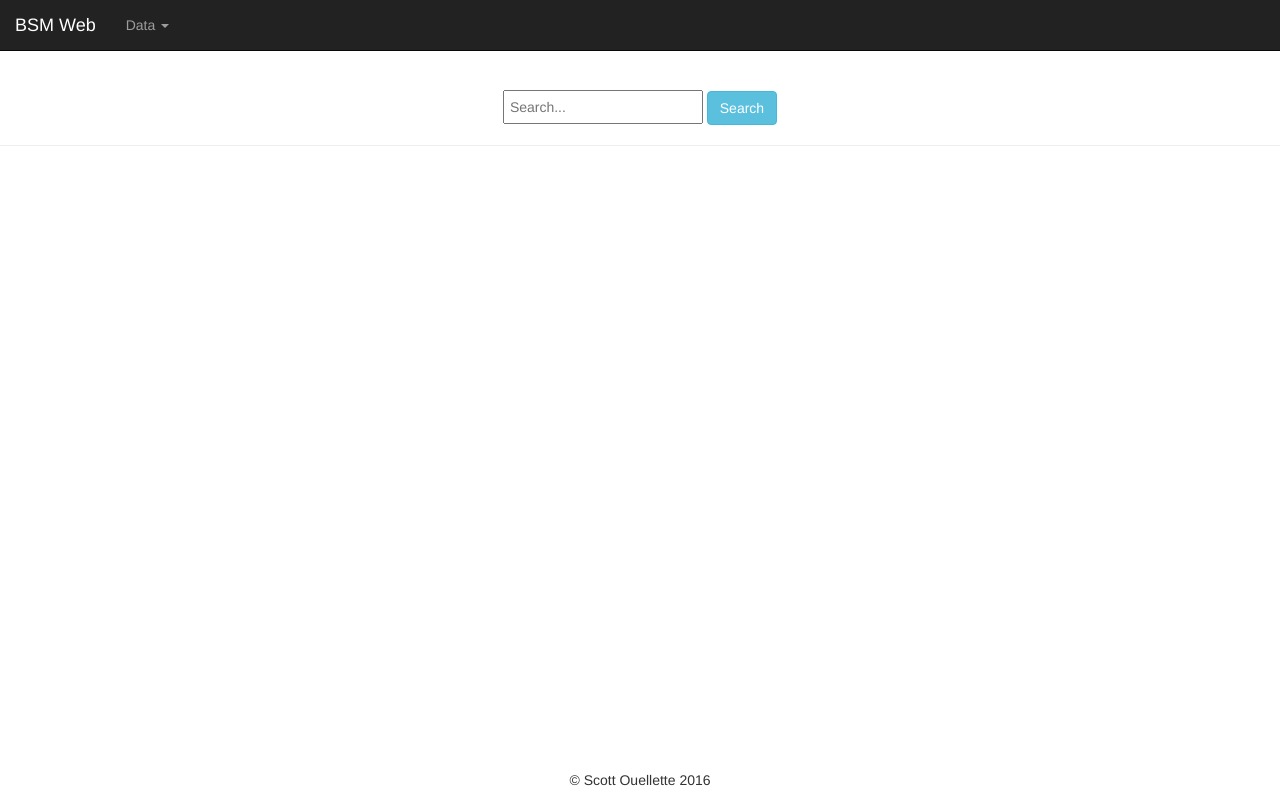
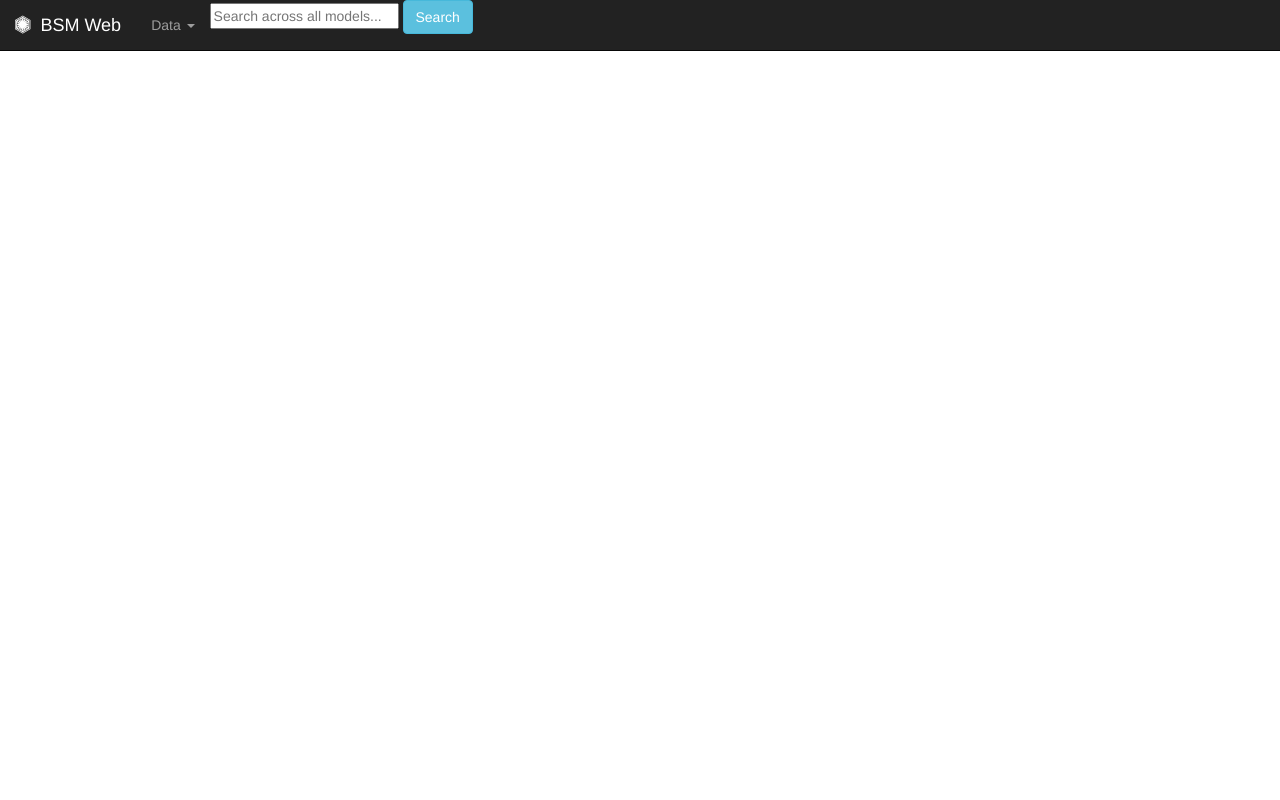
Before and after one commit to angga30/Django-CRUD, a Django app: page / in a window 1280 px wide. Run offline with Django 3.2, Linux system fonts and the light colour scheme; some libraries are stand-ins or nearby versions.

Commit message:
update base template

```diff
--- a/bsm_samples/templates/base.html
+++ b/bsm_samples/templates/base.html
@@ -1,33 +1,29 @@
 <html>
+{% load static %}
 
 <head>
-    <title>BSM Web</title>
+  {% block title %}<title>BSM Web</title>{% endblock %}
     <meta charset="utf-8">
+    <link rel="shortcut icon" type="image/png" href="{% static "images/favicon.ico" %}"/>
+    <link href="{% static "css/styles.css" %}" rel="stylesheet"/>
+    <link href="{% static "css/dataTables.min.css" %}" rel="stylesheet"/>
+    <link href="{% static "css/font-awesome.min.css" %}" rel="stylesheet"/>
+    <link href="//bootswatch.com/yeti/bootstrap.min.css" rel="stylesheet"/>
     <script src="//ajax.googleapis.com/ajax/libs/jquery/1.11.0/jquery.min.js"></script>
     <script src="//netdna.bootstrapcdn.com/bootstrap/3.1.1/js/bootstrap.min.js"></script>
-    <link href="//bootswatch.com/readable/bootstrap.min.css" rel="stylesheet"/>
+    <script src="{% static "js/dataTables.min.js" %}"></script>
+
 </head>
 
-<style>
-  body {
-    padding-top: 50px;
-  }
-  #search-form input {
-    padding: 5px;
-    width: 200px;
-    -webkit-transition: width 0.4s ease-in-out;
-    transition: width 0.4s ease-in-out;
-  }
-  #search-form input:focus {
-    width: 50%;
-  }
-</style>
-
+{% block content %}
   <body>
     <div class="navbar navbar-inverse navbar-fixed-top" role="navigation">
       <div class="container-fluid">
         <div class="navbar-header">
-        <a class="navbar-brand" href="/">BSM Web</a>
+          <a class="navbar-brand" href="/">
+            <i class="fa fa-first-order" aria-hidden="true"></i>
+            &nbsp;BSM Web
+          </a>
         </div>
         <ul class="nav navbar-nav">
           <li class="dropdown">
@@ -44,24 +40,19 @@
             </ul>
           </li>
         </ul>
+         <div id="watson-search" class="hero-unit">
+          <form id="search-form" type="get" action="/search">
+            <input  id="search_input" type="text" name="search_input"
+                    placeholder="Search across all models..."/>
+            <a href="#" class="btn btn-info" id="search_submit" onclick="document.getElementById('search-form').submit();">Search</a>
+          </form>
+        </div>
       </div>
     </div>
 
-  <br><br>
-
-  <div align="center" class="hero-unit">
-    <form id="search-form" type="get" action="/search">
-      <input  id="search_input" type="text" name="search_input"  placeholder="Search..."/>
-      <a href="#" class="btn btn-info" id="search_submit" onclick="document.getElementById('search-form').submit();">Search</a>
-    </form>
-
-  </div>
-
-  <hr>
-
-  <div align="center" class="hero-unit">
     {% if SEARCH_RESULTS %}
-      <table id="result-table" class="table table-striped">
+      <div id="result-table-container" class="absolute-center hero-unit">
+          <table  class="table table-striped">
             <thead>
               <tr>
                 <th> Result </th>
@@ -72,13 +63,36 @@
               {% for result in SEARCH_RESULTS %}
                 <tr>
                   <th align="center"> <p> {{result.title}} </p> </th>
-              <th align="center"> <a class="btn btn-info" href={{result.url}}>View</a></th>
+                  <th align="center"> <a class="btn btn-default" href={{result.url}}>View</a></th>
                 </tr>
               {% endfor %}
             </tbody>
           </table>
+      </div>
+
+    {% else %}
+      {% if SEARCH_QUERY %}
+        <div class="absolute-center">
+          <i class="fa fa-question fa-5x" aria-hidden="true"></i>
+          <br><br>
+          <p>
+            No results found for: {{ SEARCH_QUERY }}
+          </p>
+        </div>
       {% endif %}
+    {% endif %}
+
+    {% if ON_HOMEPAGE %}
+      <div class="absolute-center">
+        <i class="fa fa-first-order fa-5x" aria-hidden="true"></i>
+        <br><br>
+        <p>
+          This is a Proof of Concept Data Management app for
+          the Brain
+          Somatic Mosaicism project and its collaborators.
+        </p>
       </div>
+    {% endif %}
 
     <br><br>
 
@@ -89,10 +103,13 @@
       </div>
     </div>
 
-  <div class="footer navbar-fixed-bottom" align="center">
-    <p>&copy; Scott Ouellette 2016 </p>
-  </div>
+  </body>
+{% endblock %}
 
-</body>
+<script>
+  $(document).ready(function(){
+    $('.table').DataTable();
+  });
+</script>
 
 </html>
```
Lines whose indentation alone changed are shown as unchanged.
